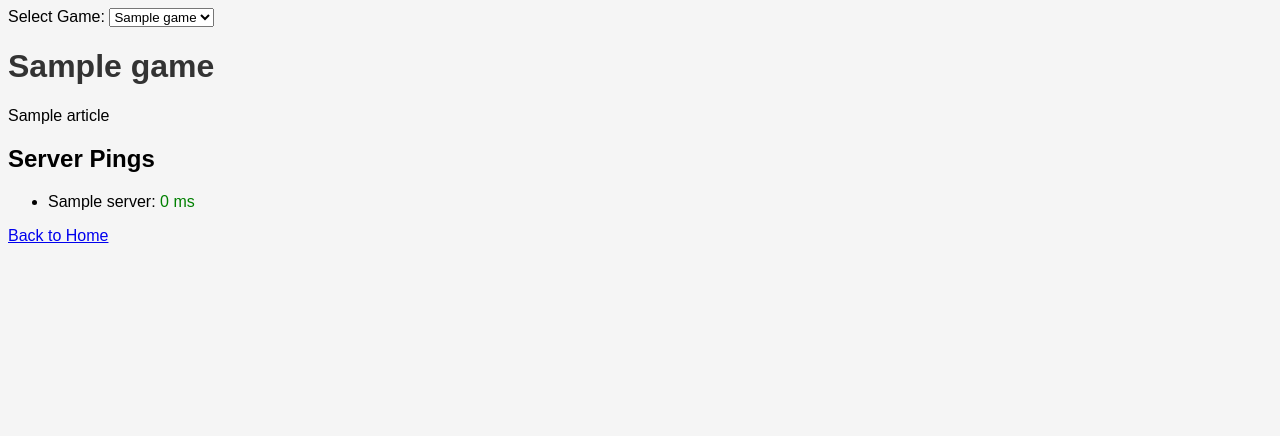
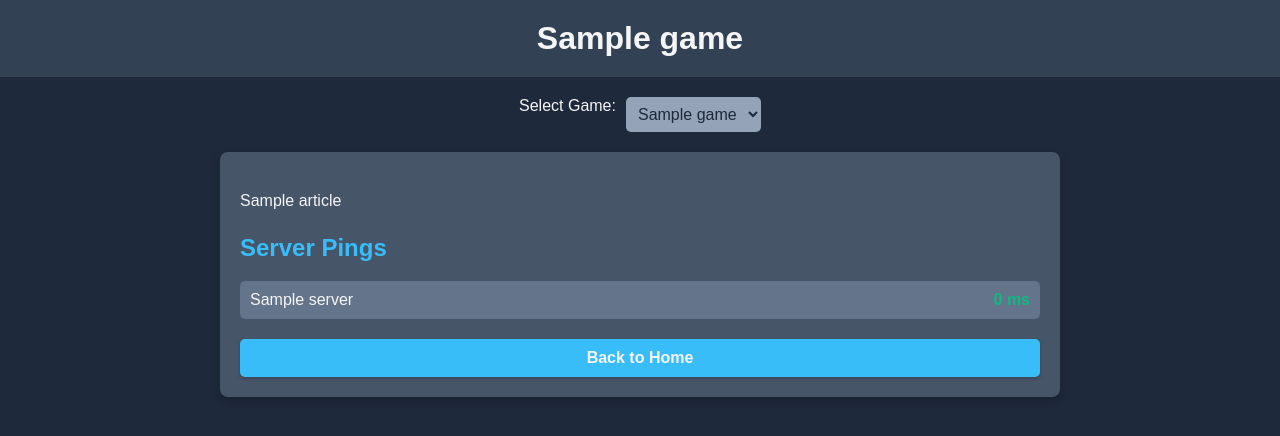
Before and after one commit to phantom-nitro/django-client-latency, a Django app: template ping/templates/ping/rainbow-six-siege.html in a window 1280 px wide. Shown: the top 436 px of the page. Run offline with Django 5.2, Linux system fonts and the light colour scheme; the template is opened without the code that fills it: most values are stand-ins (such as "Sample title", 1, 10 or a date in 2020).

Commit message:
html cleanup

```diff
--- a/ping/templates/ping/browser.html
+++ b/ping/templates/ping/browser.html
@@ -97,7 +97,7 @@
         // window.onload = pingAllServers;
         window.onload = () => {
             refreshLatency(); // Fetch initial latency
-            setInterval(refreshLatency, 3000); // Refresh every 3 seconds
+            setInterval(refreshLatency, 2000); // Refresh every 2 seconds
         };
     </script>
 </body>
--- a/ping/templates/ping/csgo.html
+++ b/ping/templates/ping/csgo.html
@@ -96,7 +96,7 @@
         // Start pinging servers when the page loads
         window.onload = () => {
             refreshLatency(); // Fetch initial latency
-            setInterval(refreshLatency, 3000); // Refresh every 3 seconds
+            setInterval(refreshLatency, 2000); // Refresh every 2 seconds
         };
     </script>
 </body>
--- a/ping/templates/ping/rainbow-six-siege.html
+++ b/ping/templates/ping/rainbow-six-siege.html
@@ -5,27 +5,127 @@
     <meta name="viewport" content="width=device-width, initial-scale=1.0">
     <title>{{ game.title }}</title>
     <style>
-        /* Add styling for the page and ping results */
+        /* General page styling */
         body {
-            font-family: Arial, sans-serif;
-            background-color: #f5f5f5;
+            font-family: 'Arial', sans-serif;
+            background-color: #1e293b; /* Darker background */
+            margin: 0;
+            padding: 0;
+            color: #f5f5f5; /* Light text color */
         }
-        h1 {
-            color: #333;
+
+        header {
+            background-color: #334155; /* Header background */
+            padding: 20px;
+            text-align: center;
         }
+
+        header h1 {
+            margin: 0;
+            color: #f5f5f5;
+        }
+
+        /* Dropdown navigation */
+        .dropdown {
+            display: flex;
+            justify-content: center;
+            margin: 20px 0;
+        }
+
+        .dropdown label {
+            font-size: 16px;
+            margin-right: 10px;
+            color: #f5f5f5;
+        }
+
+        #game-select {
+            padding: 8px;
+            font-size: 16px;
+            border-radius: 5px;
+            border: none;
+            background-color: #94a3b8;
+            color: #1e293b;
+        }
+
+        #game-select:focus {
+            outline: 2px solid #38bdf8;
+        }
+
+        /* Main content styling */
+        main {
+            max-width: 800px;
+            margin: 20px auto;
+            padding: 20px;
+            background-color: #475569; /* Slightly lighter background for the content */
+            border-radius: 8px;
+            box-shadow: 0 4px 8px rgba(0, 0, 0, 0.2);
+        }
+
+        main h2 {
+            color: #38bdf8; /* Highlighted color for headings */
+        }
+
+        p {
+            font-size: 16px;
+            line-height: 1.6;
+            color: #f5f5f5;
+        }
+
+        /* Server list styling */
+        ul#server-list {
+            list-style-type: none;
+            padding: 0;
+        }
+
+        ul#server-list li {
+            display: flex;
+            justify-content: space-between;
+            align-items: center;
+            background-color: #64748b;
+            padding: 10px;
+            margin: 8px 0;
+            border-radius: 5px;
+            color: #f5f5f5;
+        }
+
         .ping-result {
-            font-size: 16px;
-            color: #555;
+            font-weight: bold;
+            color: #e2e8f0;
         }
+
         .ping-success {
-            color: green;
+            color: #10b981; /* Success green */
         }
+
         .ping-failure {
-            color: red;
+            color: #ef4444; /* Failure red */
+        }
+
+        /* Back to home button */
+        .back-button {
+            display: block;
+            text-align: center;
+            margin-top: 20px;
+            padding: 10px 20px;
+            background-color: #38bdf8;
+            color: #f5f5f5;
+            text-decoration: none;
+            border-radius: 5px;
+            font-weight: bold;
+            box-shadow: 0 2px 4px rgba(0, 0, 0, 0.2);
+            transition: background-color 0.3s ease;
+        }
+
+        .back-button:hover {
+            background-color: #0284c7;
         }
     </style>
 </head>
 <body>
+    <header>
+        <h1>{{ game.title }}</h1>
+    </header>
+
     <!-- Dropdown to navigate between games -->
     <div class="dropdown">
         <label for="game-select">Select Game:</label>
@@ -38,17 +138,21 @@
         </select>
     </div>
 
-    <h1>{{ game.title }}</h1>
+    <main>
         <p>{{ game.article }}</p>
 
         <h2>Server Pings</h2>
         <ul id="server-list">
             {% for server, url in game.servers.items %}
-        <li data-url="{{ url }}">{{ server }}: <span class="ping-result" id="ping-{{ forloop.counter }}">Pinging...</span></li>
+            <li data-url="{{ url }}">
+                <span>{{ server }}</span>
+                <span class="ping-result" id="ping-{{ forloop.counter }}">Pinging...</span>
+            </li>
             {% endfor %}
         </ul>
 
-    <a href="/">Back to Home</a>
+        <a href="/" class="back-button">Back to Home</a>
+    </main>
 
 
 
@@ -80,38 +184,6 @@
                 // element.classList.add('ping-failure');
             }
         }
-//         async function pingServer(url, element) {
-//     const start = Date.now();
-//     return new Promise((resolve) => {
-//         const xhr = new XMLHttpRequest();
-
-//         xhr.open('HEAD', `${url}?cache_bypass=${Math.random()}`, true);
-//         xhr.timeout = 5000; // Set timeout to 5 seconds
-
-//         xhr.onload = () => {
-//             const latency = Date.now() - start;
-//             element.textContent = `${latency} ms`;
-//             element.classList.add('ping-success');
-//             resolve();
-//         };
-
-//         xhr.onerror = () => {
-//             console.error(`Error pinging ${url}`);
-//             element.textContent = 'Timed out';
-//             element.classList.add('ping-failure');
-//             resolve();
-//         };
-
-//         xhr.ontimeout = () => {
-//             console.error(`Ping timed out for ${url}`);
-//             element.textContent = 'Timed out';
-//             element.classList.add('ping-failure');
-//             resolve();
-//         };
-
-//         xhr.send();
-//     });
-// }
 
         // Ping all servers listed on the page
         function pingAllServers() {
```
Also changed, not shown: ping/views.py (+0 -29 lines). Lines whose indentation alone changed are shown as unchanged.
